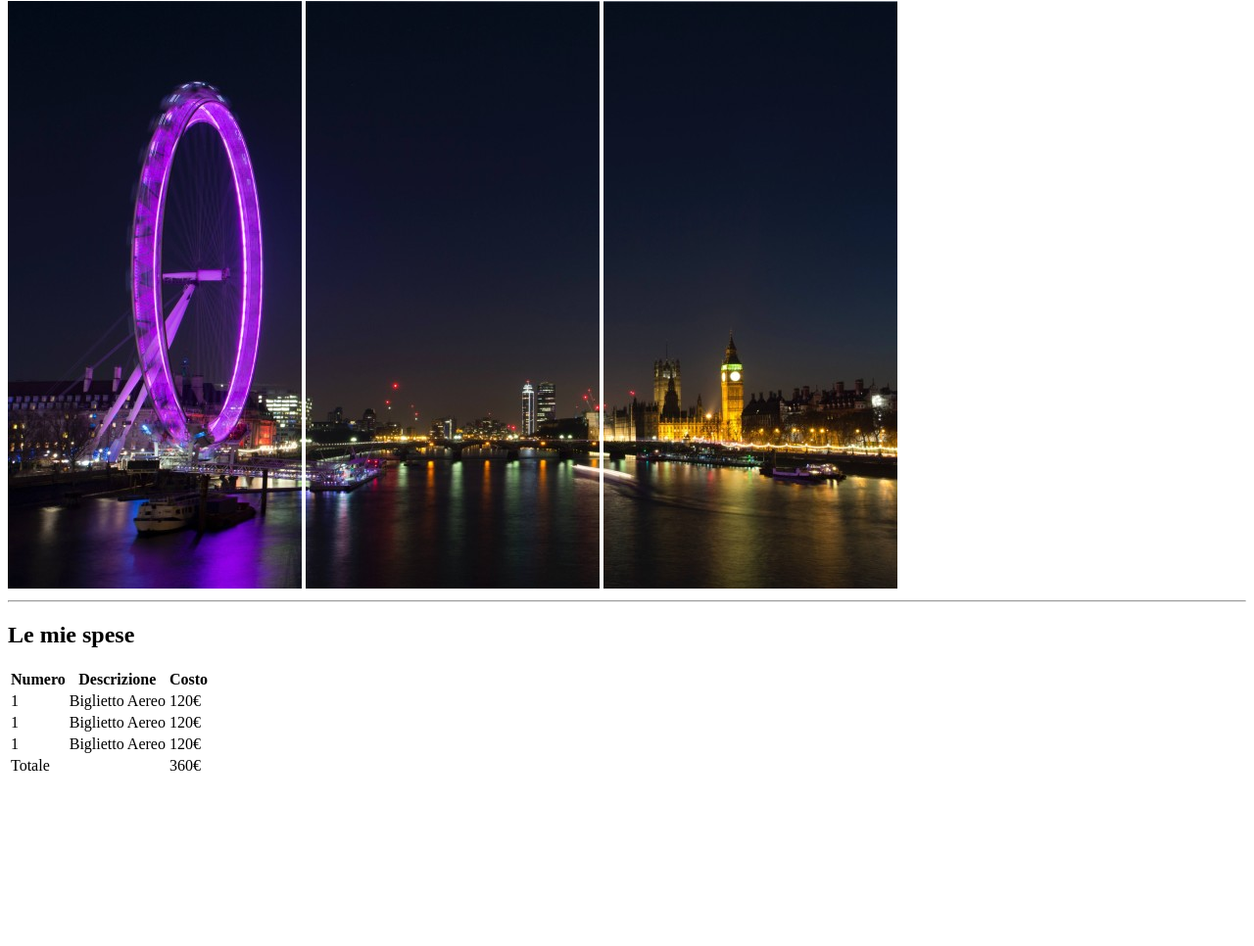
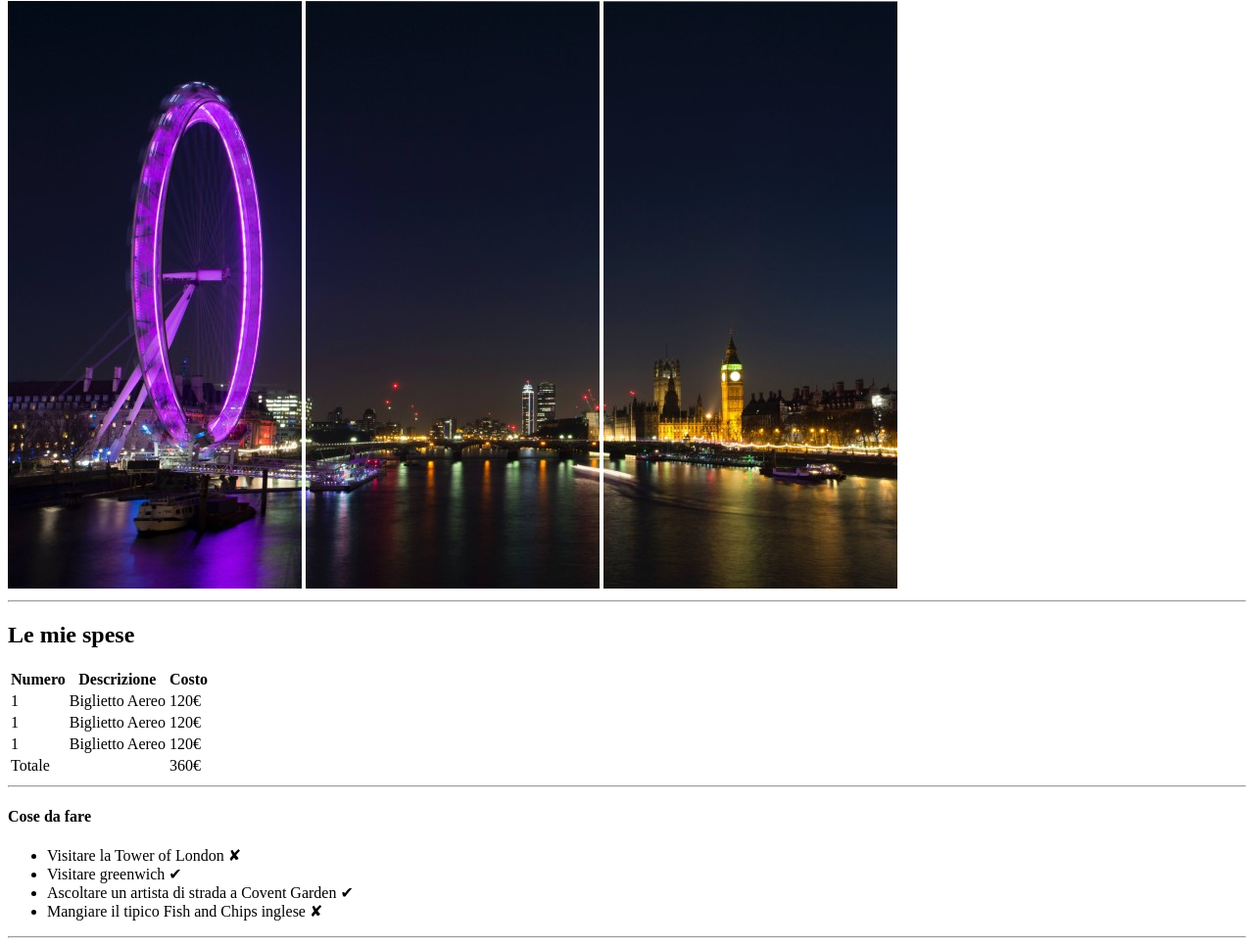
Before and after one commit to nehabht/html-london-trip, a plain HTML site: page index.html in a window 1280 px wide. Shown: the part 79-1045 px from the top of the page at 98% size. Before the commit the page ends 881 px from the top, so only its background shows below. Drawn offline with Linux system fonts and the light colour scheme.

Commit message:
commit cose da fare

```diff
--- a/index.html
+++ b/index.html
@@ -61,12 +61,25 @@
 
 
         </table>
+        <hr>
 
     <div>
     <!-- fine tabella -->
 
 
     <!-- cosa fare -->
+    <div>
+        <h4>Cose da fare</h4>
+        <ul>
+            <li>Visitare la Tower of London &#10008;</li>
+            <li>Visitare greenwich &#10004; </li>
+            <li>Ascoltare un artista di strada a Covent Garden &#10004;</li>
+            <li>Mangiare il tipico Fish and Chips inglese &#10008;</li>
+        </ul>
+        <hr>
+
+
+    </div>
 
     <!-- fine cosa fare -->
 
```
